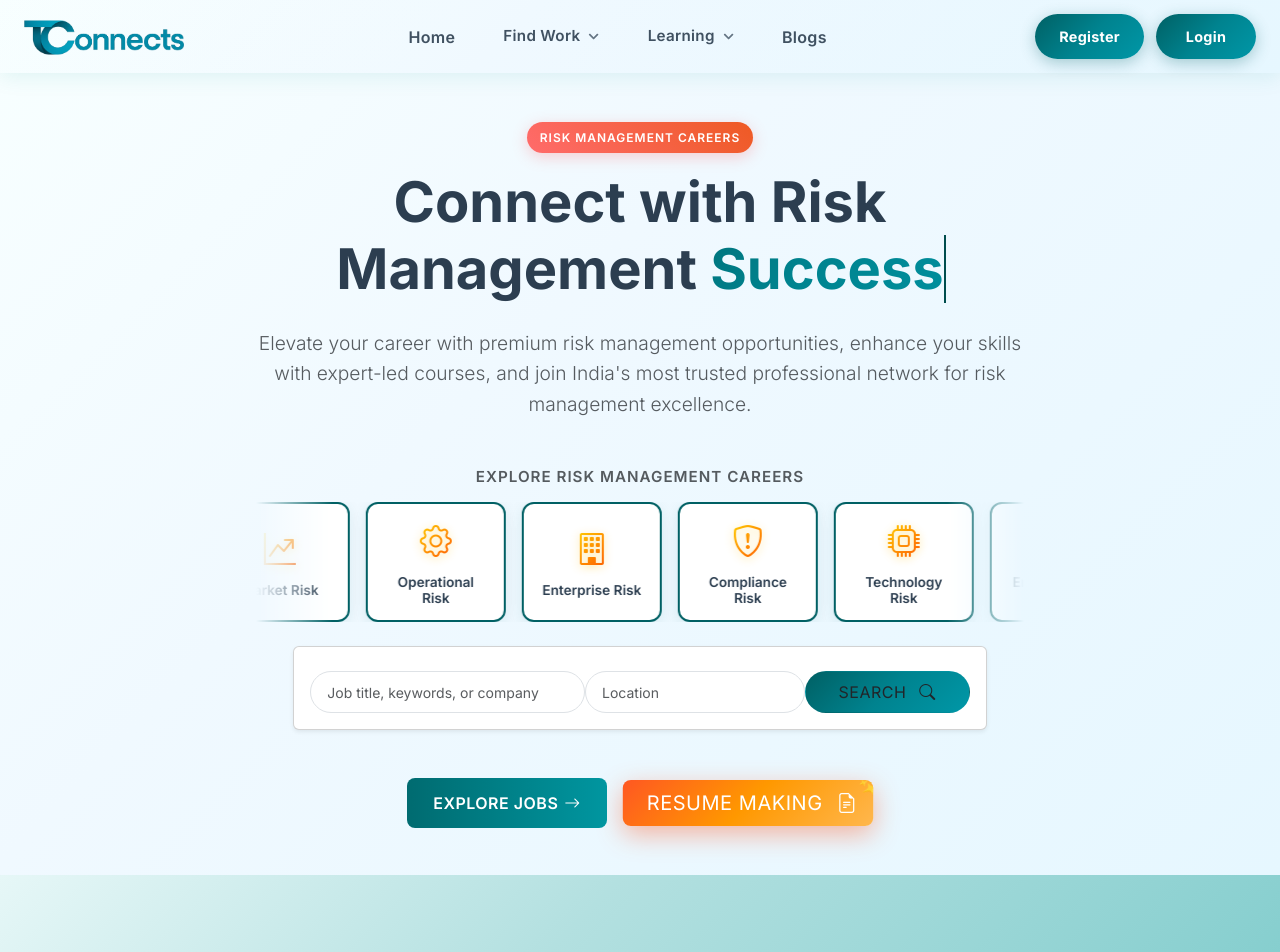
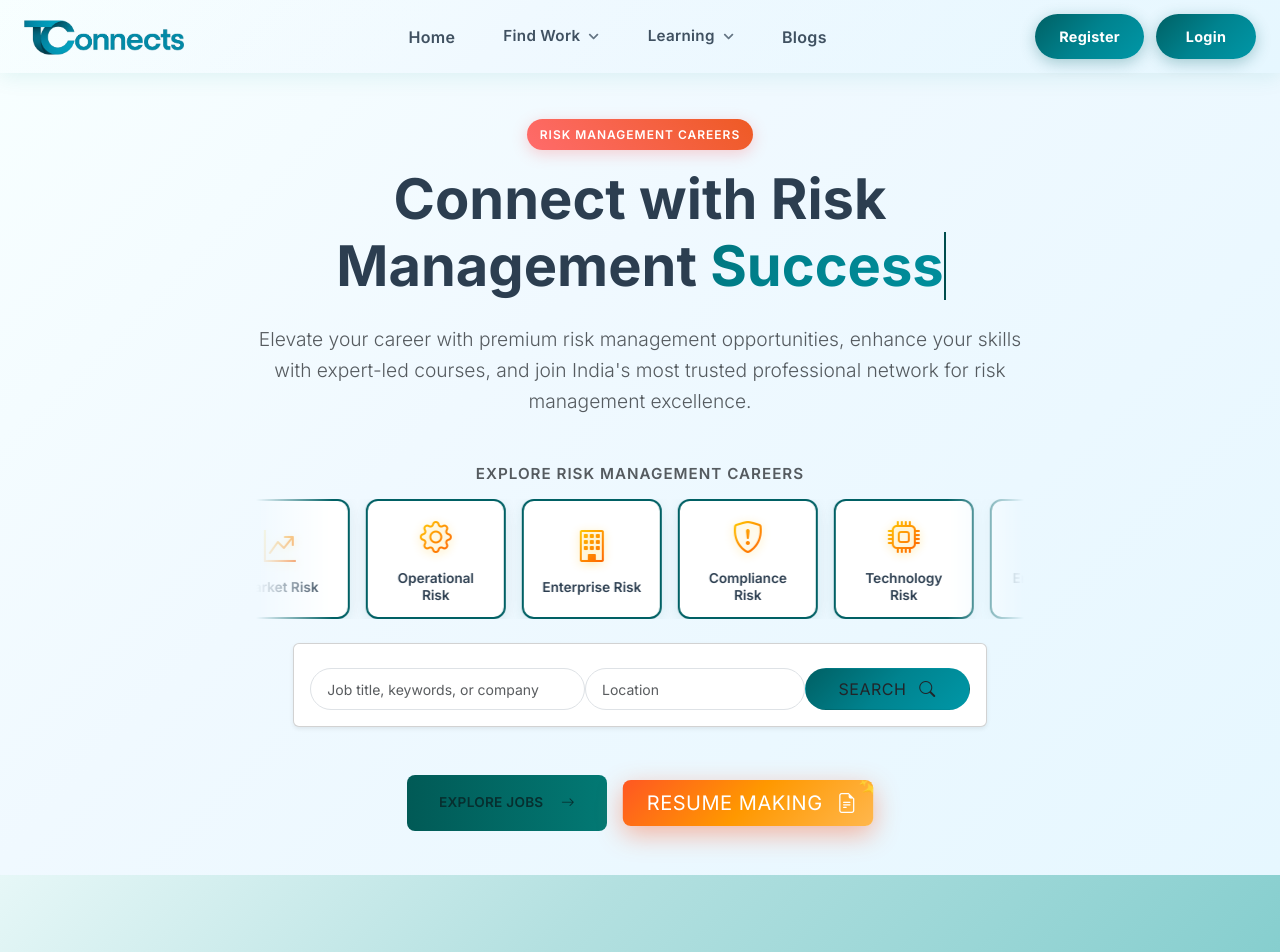
Before and after one commit to geethanjalitconnects/tconnects-frontend, a React (Vite) app: page / in a window 1280 px wide. Shown: the top 952 px of the page. Built offline with nearby package versions, Linux system fonts and the light colour scheme; no server answers.

Commit message:
Fix Explore Jobs button: remove underline and make rectangular

```diff
--- a/src/components/HeroSection.css
+++ b/src/components/HeroSection.css
@@ -545,54 +545,69 @@ input::placeholder {
   outline: none !important;
   box-shadow: none !important;
 }
-/* MAIN EXPLORE JOBS BUTTON STYLE */
+/* ---------- Explore Jobs button - rectangular, no underline ---------- */
+/* Replace any existing .explore-jobs-btn rules with this block */
+
 .explore-jobs-btn {
-  font-size: clamp(0.8rem, 1.6vw, 1rem) !important;
-  white-space: nowrap;
-  padding: 0.8rem 1.5rem !important;
+  display: inline-flex;
+  align-items: center;
+  justify-content: center;
 
-  display: flex;
-  align-items: center;
-  gap: 6px;
+  /* remove underline and ensure anchor behaves like a button */
+  text-decoration: none !important;
+  color: inherit;               /* keep the same font color as in markup */
+  cursor: pointer;
 
-  background: linear-gradient(90deg, #006b70, #0096a0); /* keep your color */
-  color: white !important;
+  /* rectangular shape (sharper edges) */
+  border-radius: 8px;           /* reduce to 4px for even sharper corners */
+  padding: 0.85rem 2.25rem;     /* vertical / horizontal — adjust if needed */
+  min-height: 56px;             /* consistent button height */
+  line-height: 1;
+  box-sizing: border-box;
 
-  border-radius: 8px !important;  /* RECTANGLE SHAPE */
-  border: none !important;
+  /* background + border (keeps existing look but rectangular) */
+  background: linear-gradient(90deg, rgba(1,90,86,1) 0%, rgba(2,121,116,1) 100%);
+  border: 0;
+  color: #072f2f;               /* leave this if you want a specific color; otherwise keep color: inherit */
+  font-weight: 600;
+  letter-spacing: 0.02em;
 
-  text-decoration: none !important;  /* REMOVE UNDERLINE */
-  font-weight: 600;
-
-  transition: 0.25s ease;
+  /* remove default anchor underline on hover/focus */
+  outline: none;
 }
 
-/* HOVER EFFECT */
-.explore-jobs-btn:hover {
-  opacity: 0.9;
-  transform: translateY(-2px);
+/* Ensure icon spacing inside the button */
+.explore-jobs-btn i {
+  margin-left: 0.6rem;
+  display: inline-block;
+  vertical-align: middle;
+}
+
+/* Remove underline (again) for all states */
+.explore-jobs-btn,
+.explore-jobs-btn:link,
+.explore-jobs-btn:visited,
+.explore-jobs-btn:hover,
+.explore-jobs-btn:active,
+.explore-jobs-btn:focus {
   text-decoration: none !important;
 }
 
-/* EXISTING Z-INDEX AND POINTER EVENTS (kept) */
-.explore-jobs-btn {
-  position: relative;
-  z-index: 9999 !important;
-  pointer-events: auto !important;
+/* Hover/focus styles (subtle) */
+.explore-jobs-btn:hover,
+.explore-jobs-btn:focus {
+  transform: translateY(-1px);
+  box-shadow: 0 8px 20px rgba(2,121,116,0.12);
+  text-decoration: none !important;
 }
 
-.hero-buttons {
-  position: relative;
-  z-index: 9999 !important;
-}
-
-.hero-content-overlay {
-  pointer-events: none !important;
-}
-
-.hero-buttons,
-.hero-buttons * {
-  pointer-events: auto !important;
+/* Responsive scale-down on small screens */
+@media (max-width: 576px) {
+  .explore-jobs-btn {
+    padding: 0.75rem 1.25rem;
+    min-height: 48px;
+    font-size: 0.95rem;
+  }
 }
 
 
```
